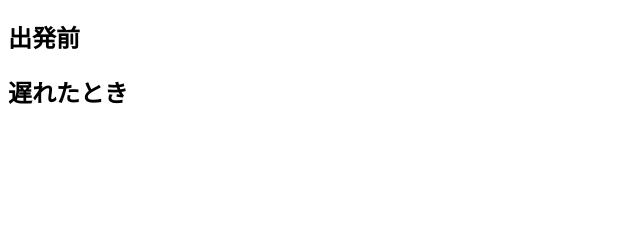
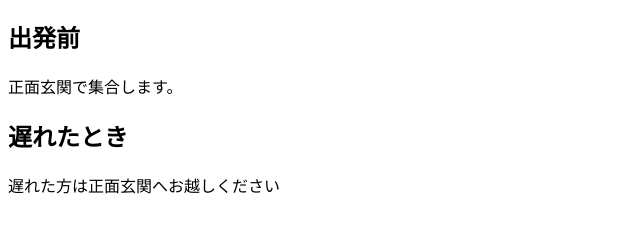
Before and after one commit to sairagi-aoi/JavaScript-practice, a plain HTML site: page exercises/chapter-03/01-meeting-place/index.html in a window 1280 px wide. Shown: the part 70-302 px from the top of the page, without its empty margins (0-640 px from the left). Drawn offline with Linux system fonts and the light colour scheme.

Commit message:
集合場所の問題が終わりラジオの曲紹介に入った

```diff
--- a/exercises/chapter-03/01-meeting-place/index.html
+++ b/exercises/chapter-03/01-meeting-place/index.html
@@ -13,8 +13,6 @@
     <h2>遅れたとき</h2>
     <p id="lateArrival"></p>
   </main>
-  <script>
-    // ここに自分のJavaScriptを書く
-  </script>
+  <script src="syuugou.js" defer></script>
 </body>
 </html>
--- a/exercises/chapter-03/01-meeting-place/syuugou.js
+++ b/exercises/chapter-03/01-meeting-place/syuugou.js
@@ -1,6 +1,3 @@
-const meetingPlace = "中庭"
-document.querySelector("#departure");
-document.querySelector('#lateArrival');
-
-console.log(`集合場所は${meetingPlace}です。`)
-console.log(`遅れた方は${meetingPlace}へ。`)
+const meetingPlace = "正面玄関"
+document.querySelector("#departure").textContent =`${meetingPlace}で集合します。`;
+document.querySelector('#lateArrival').textContent = `遅れた方は${meetingPlace}へお越しください`;
--- /dev/null
+++ b/exercises/chapter-03/02-radio-track/radiradi.js
@@ -0,0 +1 @@
+const fromatTrack =
```
Also changed, not shown: exercises/chapter-03/02-radio-track/index.html (+1 -1 lines).
